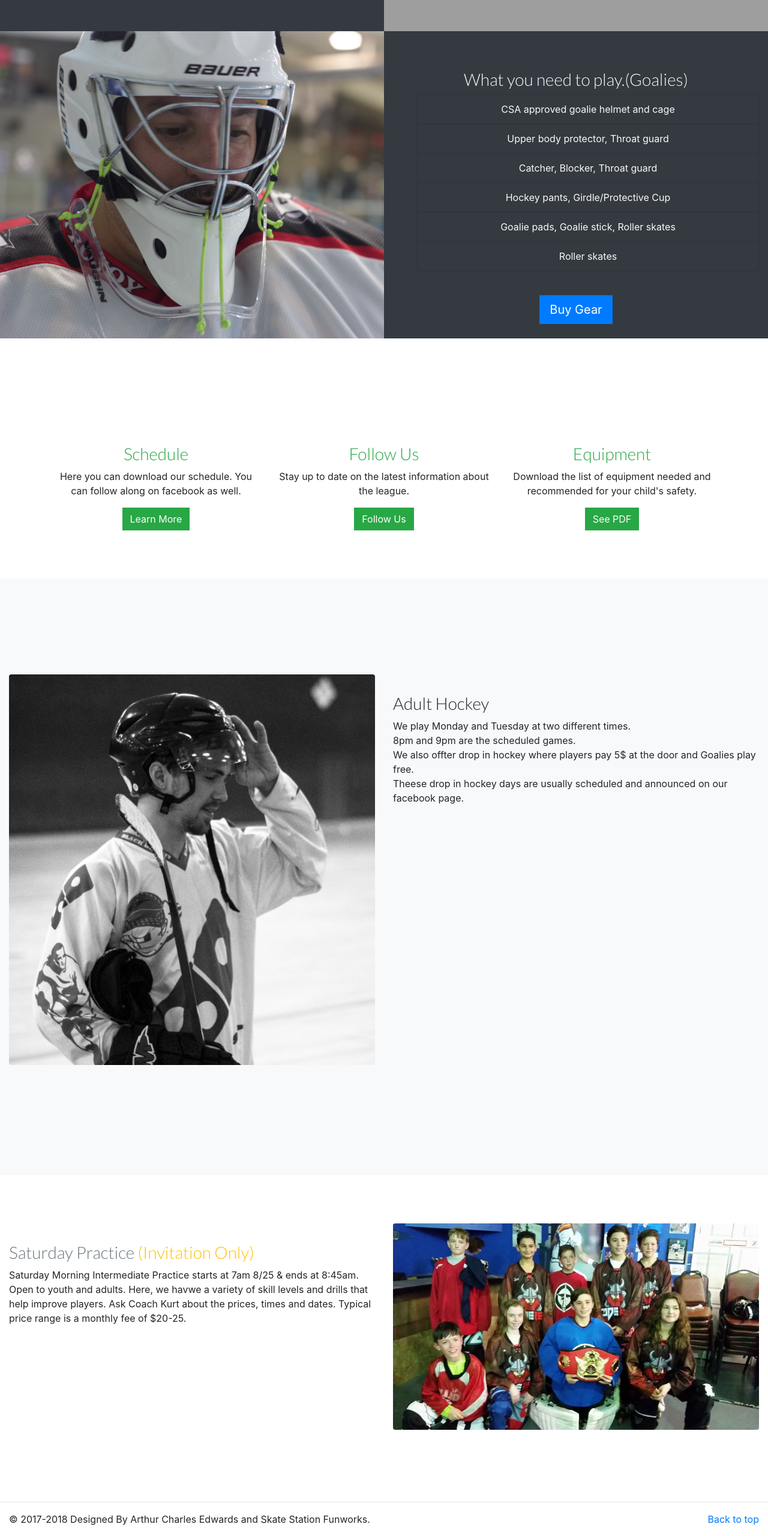
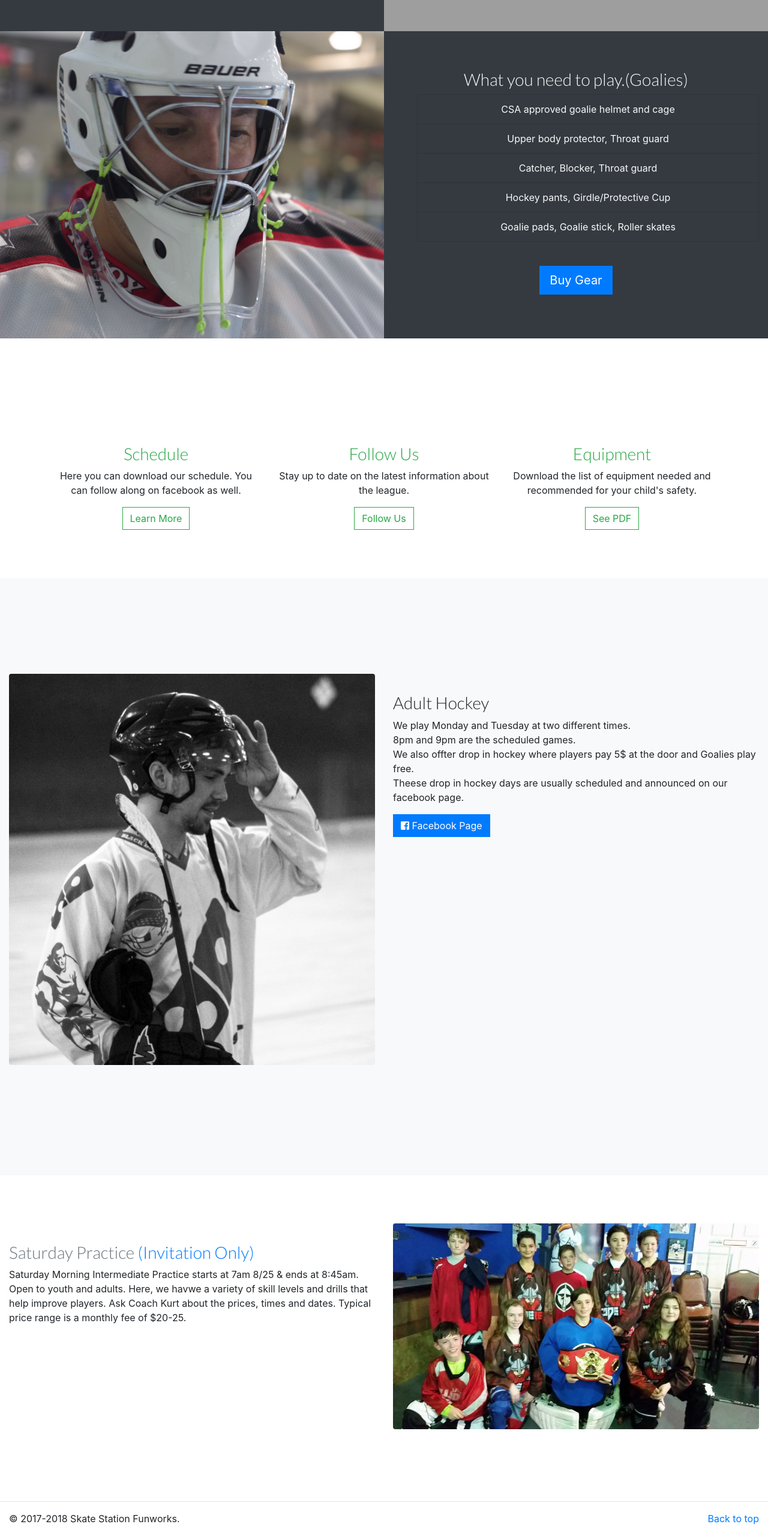
Before and after one commit to BracketNerd101/Roller_hockey_jax, a website: page adult_hockey.html in a window 1280 px wide. Shown: the part 1696-4256 px from the top of the page at 60% size. Drawn offline with nearby package versions, Linux system fonts and the light colour scheme; grey boxes are pictures that could not be loaded.

Commit message:
enhancements

```diff
--- a/adult_hockey.html
+++ b/adult_hockey.html
@@ -34,7 +34,7 @@
               <a class="nav-link text-uppercase sub_header_font_style" href="#">Home </a>
             </li>
             <li class="nav-item">
-              <a class="nav-link text-uppercase sub_header_font_style" href="#">Stats </a>
+              <a class="nav-link text-uppercase sub_header_font_style" target="_blank" href="https://www.mystatsonline.com/hockey/visitor/league/stats/skater_hockey.aspx?IDLeague=46852">Stats </a>
             </li>
             <li class="nav-item">
               <a class="nav-link text-uppercase sub_header_font_style" href="#">Schedule </a>
@@ -45,11 +45,11 @@
           </ul>
           <ul class="navbar-nav">
             <li class="nav-item">
-              <a href="" class="nav-link text-light">
+              <a target="_blank" href="https://www.mystatsonline.com/hockey/visitor/league/stats/skater_hockey.aspx?IDLeague=46852" class="nav-link text-light">
                 <i class="far fa-chart-bar"></i>
               </a></li>
             <li class="nav-item">
-              <a href="#" class="nav-link text-light">
+              <a target="_blank" href="https://www.facebook.com/groups/607577702633825/" class="nav-link text-light">
                 <i class="fab fa-facebook-square"></i>
               </a></li>
           </ul>
@@ -65,8 +65,6 @@
             <div class="container">
               <div class="jumbotron carousel-caption">
                   <h1 class="display-4 items_carusel banner_carusel_style">Jax Adult Roller Hockey.</h1>
-                  <!-- <p class="lead">We play @ Skate Station Funworks 3461 Kori Rd
-                     Jacksonville, Florida</p> -->
                 </div>
             </div>
           </div>
@@ -75,9 +73,6 @@
             <div class="container">
               <div class="jumbotron carousel-caption">
                   <h1 class="display-4 items_carusel banner_carusel_style">Jax Adult Roller Hockey.</h1>
-                  <!-- <p class="lead">We play @ Skate Station Funworks 3461 Kori Rd
-                     Jacksonville, Florida</p> -->
-
                 </div>
             </div>
           </div>
@@ -86,9 +81,6 @@
             <div class="container">
               <div class="jumbotron carousel-caption">
                   <h1 class="display-4 items_carusel banner_carusel_style">Jax Adult Roller Hockey.</h1>
-                  <!-- <p class="lead">We play @ Skate Station Funworks 3461 Kori Rd
-                     Jacksonville, Florida</p> -->
-
                 </div>
             </div>
           </div>
@@ -120,8 +112,6 @@
 
       <!--  ---------------------------------------------------------------------------------------------------------------------------------------------------------------------------------------------------------------------------------------------------------------->
 
-
-
       <div class="container-fluid bg-dark">
         <div class="row">
           <div class="col-md-6 col-lg-6 text-center">
@@ -138,7 +128,6 @@
             <br>
             <a class="btn btn-lg btn-primary text-center custom_btn_style" href="#" role="button">Buy Gear</a>
              <br><br>
-
           </div>
           <div class="col-md-6 col-lg-6 text-center hockey_style_half_adult">
           </div>
@@ -158,12 +147,10 @@
               <li class="list-group-item bg-dark">Catcher, Blocker, Throat guard</li>
               <li class="list-group-item bg-dark">Hockey pants, Girdle/Protective Cup</li>
               <li class="list-group-item bg-dark">Goalie pads, Goalie stick, Roller skates</li>
-              <li class="list-group-item bg-dark">Roller skates </li>
             </ul>
             <br>
             <a class="btn btn-lg btn-primary text-center custom_btn_style" href="#" role="button">Buy Gear</a>
              <br><br>
-
           </div>
         </div>
       </div>
@@ -173,19 +160,19 @@
           <!-- <img src="img/hockey_fam.jpg" alt="..." class="img-thumbnail"> -->
           <h3 class="section_helper_padding text-success sub_header_font_style">Schedule</h3>
           <p>Here you can download our schedule. You can follow along on facebook as well.</p>
-          <a class="btn btn-success custom_btn_style" href="" role="button">Learn More </a>
+          <a class="btn btn-outline-success custom_btn_style" href="#" role="button">Learn More </a>
         </div>
         <div class="col-lg-4 col-md-4 col-sm-12 text-center section_helper_padding_2">
         <!-- <img src="img/hockey_fam.jpg" alt="..." class="img-thumbnail"> -->
           <h3 class="section_helper_padding text-success sub_header_font_style">Follow Us</h3>
           <p>Stay up to date on the latest information about the league.</p>
-          <a class="btn btn-success custom_btn_style" href="https://www.facebook.com/groups/1131000800260674/photos/" role="button">Follow Us </a>
+          <a class="btn btn-outline-success custom_btn_style" href="https://www.facebook.com/groups/1131000800260674/photos/" role="button">Follow Us </a>
         </div>
         <div class="col-lg-4 col-md-4 col-sm-12 text-center section_helper_padding_2">
         <!-- <img src="img/hockey_fam.jpg" alt="..." class="img-thumbnail"> -->
           <h3 class="section_helper_padding text-success sub_header_font_style">Equipment</h3>
           <p>Download the list of equipment needed and recommended for your child's safety.</p>
-          <a class="btn btn-success custom_btn_style" href="#" role="button">See PDF </a>
+          <a class="btn btn-outline-success custom_btn_style" href="#" role="button">See PDF </a>
         </div>
       </div>
     </div>
@@ -204,6 +191,7 @@
          <p>  We play Monday and Tuesday at two different times. <br> 8pm and 9pm are the scheduled games. <br>
            We also offter drop in hockey where players pay 5$ at the door and Goalies play free. <br> Theese drop in hockey days are usually scheduled and announced on our facebook page.
             </p>
+            <a class="btn btn-primary custom_btn_style" target="_blank" href="https://www.facebook.com/groups/607577702633825/" role="button"><i class="fab fa-facebook-square"></i> Facebook Page </a>
        </div>
      </div>
      </div>
@@ -211,7 +199,7 @@
      <div class="container-fluid section_padding_style">
         <div class="row">
           <div class="col-lg-6 col-md-6 col-sm-12">
-            <h3 class="section_helper_padding text-secondary sub_header_font_style">Saturday Practice <span class="text-warning">(Invitation Only)</span></h3>
+            <h3 class="section_helper_padding text-secondary sub_header_font_style">Saturday Practice <span class="text-primary">(Invitation Only)</span></h3>
             <p>Saturday Morning Intermediate Practice starts at 7am 8/25 & ends at 8:45am. Open to youth and adults. Here, we havwe a variety of skill levels and drills that help improve players. Ask Coach Kurt about the prices, times and dates. Typical price range is a monthly fee of $20-25.  <br>
             </p>
           </div>
@@ -223,16 +211,15 @@
       </div>
     </div>
     <!--  ---------------------------------------------------------------------------------------------------------------------------------------------------------------------------------------------------------------------------------------------------------------->
-
         <hr class="featurette-divider">
   <!-- /END THE FEATURETTES -->
-</div><!-- /.container -->
+  </div><!-- /.container -->
 
 
       <!-- FOOTER -->
       <footer class="container-fluid">
         <p class="float-right"><a href="#">Back to top</a></p>
-        <p>© 2017-2018 Designed By Arthur Charles Edwards and Skate Station Funworks.
+        <p>© 2017-2018 Skate Station Funworks.
           <!-- <a href="#">Privacy</a> · <a href="#">Terms</a></p> -->
       </footer>
     </main>
```
Also changed, not shown: youth_hockey.html (+6 -5 lines).
